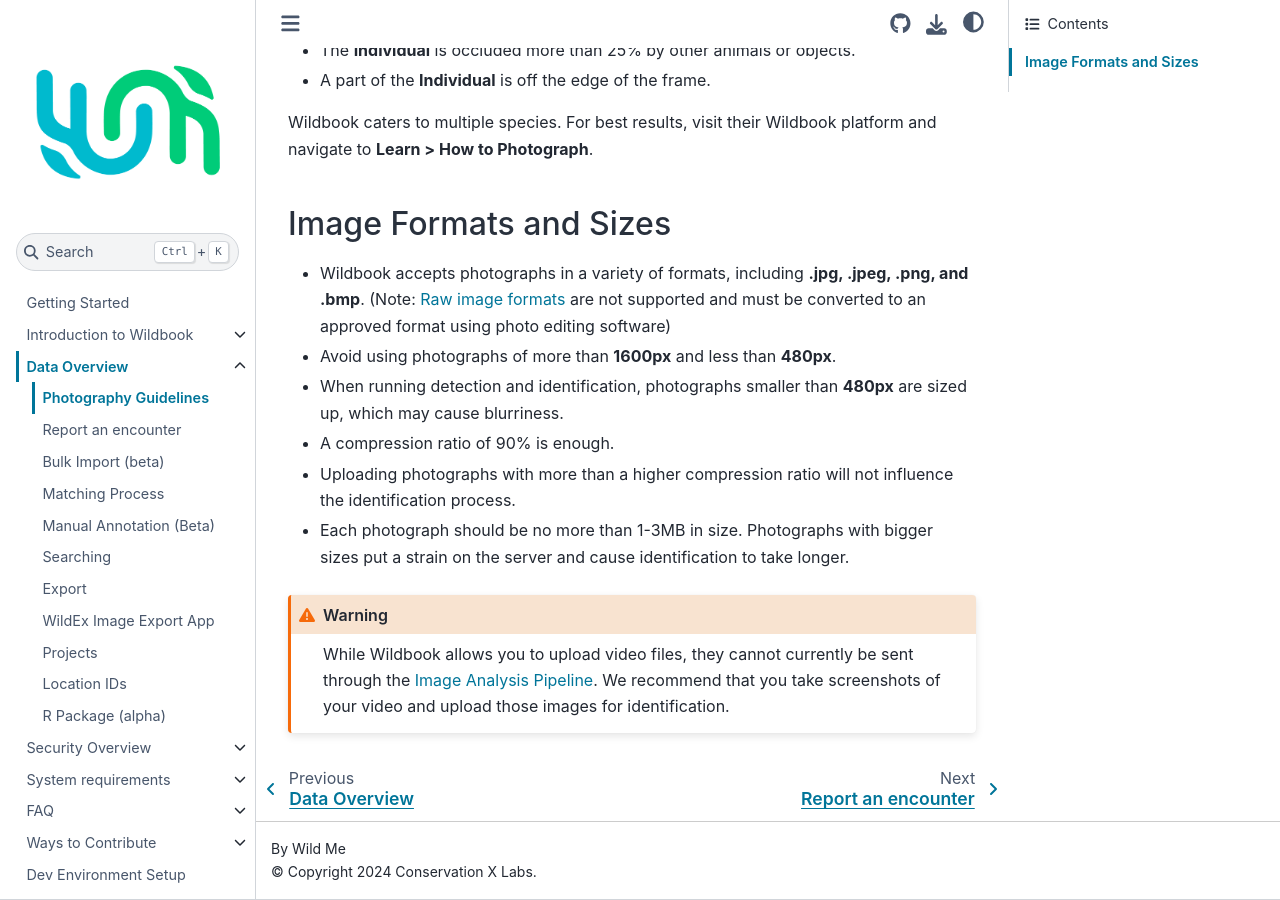
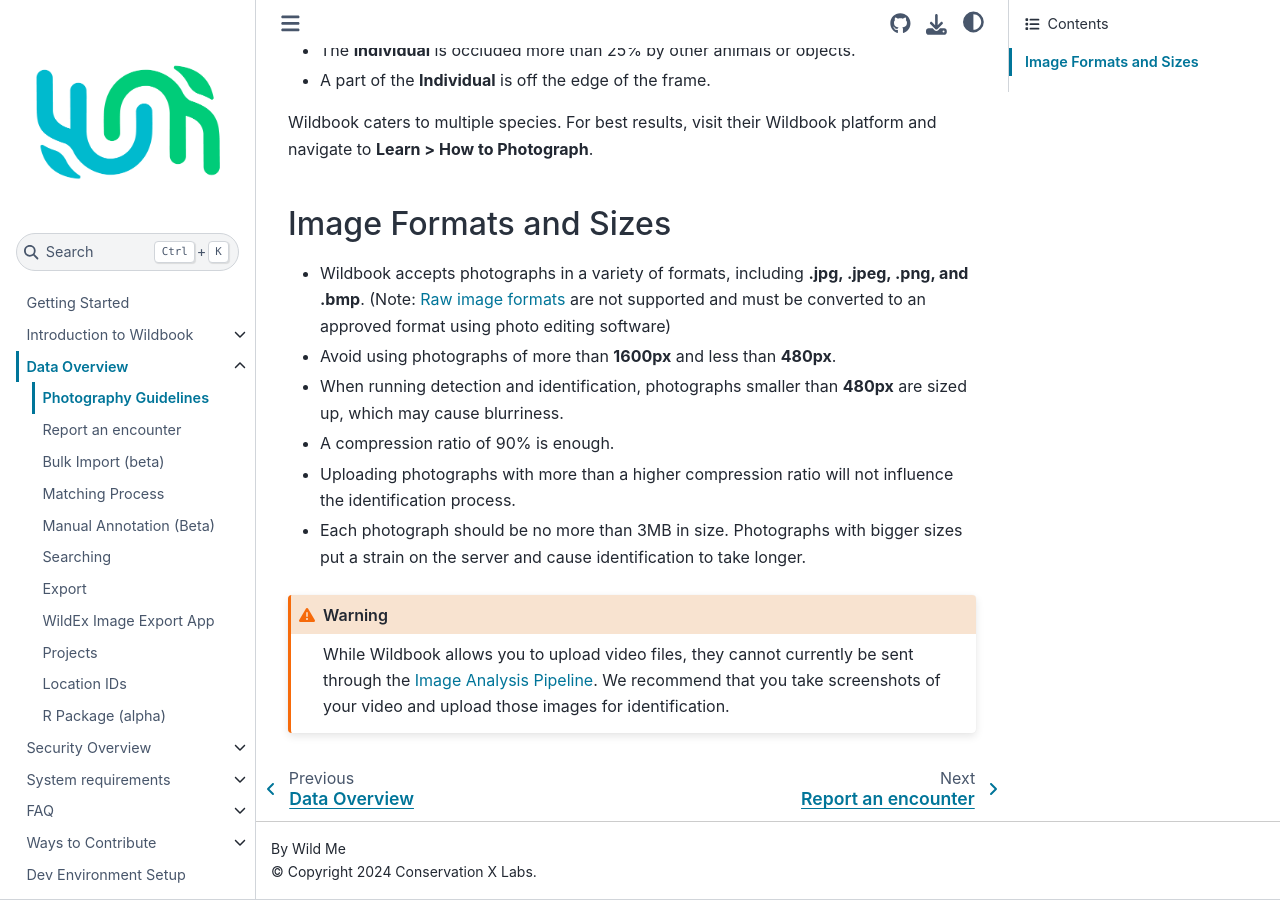
Before and after one commit to WildMeOrg/wildbook-docs, a Sphinx documentation site: the page built from docs/data/photography-guidelines.md, in a window 1280 px wide and 900 px high, scrolled down 522 px. Built offline with Sphinx 7.4.7 and the Sphinx Book theme 1.1.4, drawn with Linux system fonts in a browser that asks for light colours.

Commit message:
Update photography-guidelines.md
Wordsmithing

`````diff
--- a/docs/data/photography-guidelines.md
+++ b/docs/data/photography-guidelines.md
@@ -25,7 +25,7 @@
 * When running detection and identification, photographs smaller than **480px** are sized up, which may cause blurriness.
 * A compression ratio of 90% is enough.
 * Uploading photographs with more than a higher compression ratio will not influence the identification process.
-* Each photograph should be no more than 1-3MB in size. Photographs with bigger sizes put a strain on the server and cause identification to take longer.
+* Each photograph should be no more than 3MB in size. Photographs with bigger sizes put a strain on the server and cause identification to take longer.
 ````{warning}
 While Wildbook allows you to upload video files, they cannot currently be sent through the [Image Analysis Pipeline](../introduction/image-analysis-pipeline.md). We recommend that you take screenshots of your video and upload those images for identification.
 ````
`````
